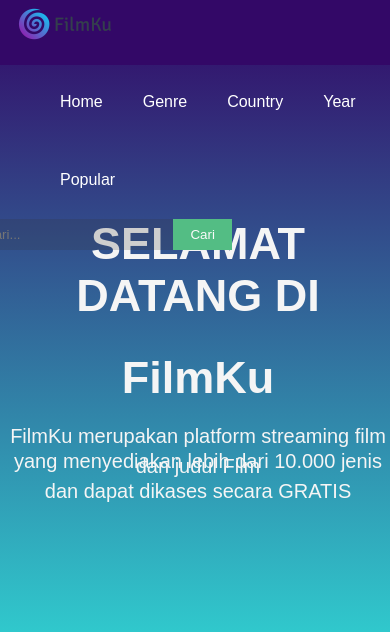
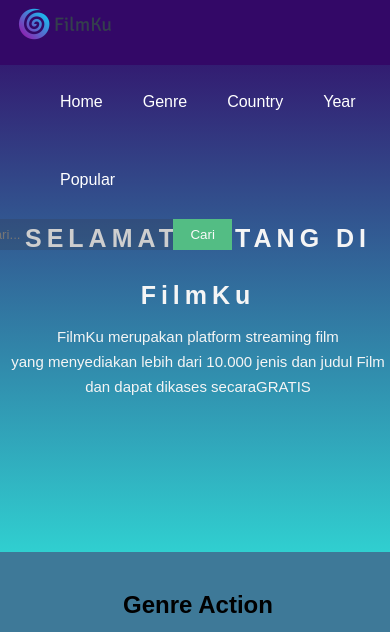
Before and after one commit to rehanarvianto/bootcamp-progate, a plain HTML site: page index.html in a window 390 px wide. Shown: the top 632 px of the page. Drawn offline with Linux system fonts and the light colour scheme.

Commit message:
Update responsive.css

```diff
--- a/responsive.css
+++ b/responsive.css
@@ -8,6 +8,21 @@
 	.action img {
 		width: 50%;
 		height: auto;
+	}
+	.container h1{
+		justify-content:center;
+		display:flex;
+		flex-wrap:wrap;
+		font-size:25px;
+		letter-spacing:5px;
+		line-height:40px;
+	}
+	.container p{
+		justify-content:center;
+		display:flex;
+		flex-wrap:wrap;
+		font-size: 15px;
+		line-height:10px;
 	}
 }
 @media (max-width: 1000px) {
@@ -20,5 +35,17 @@
 		width: 75%;
 		height: 75%;
 	}
+	 .container h1{
+		justify-content:center;
+		display:flex;
+		flex-wrap:wrap;
+
+	}
+	.container p{
+		justify-content:center;
+		display:flex;
+		flex-wrap:wrap;
+
+	}
 
 }
```
